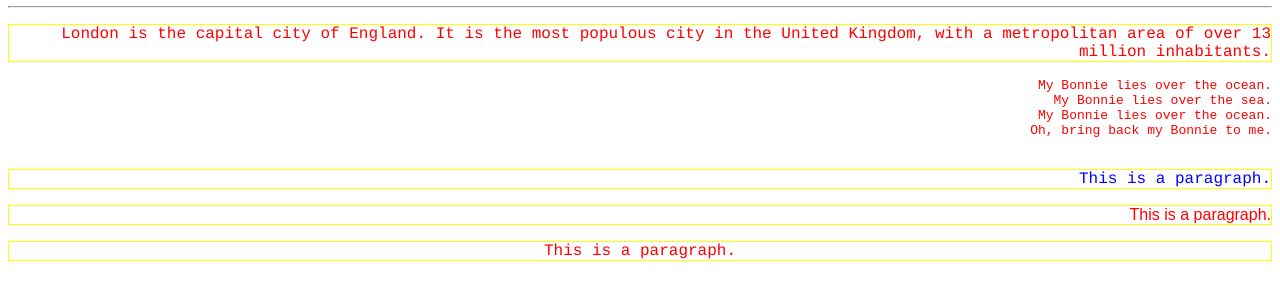
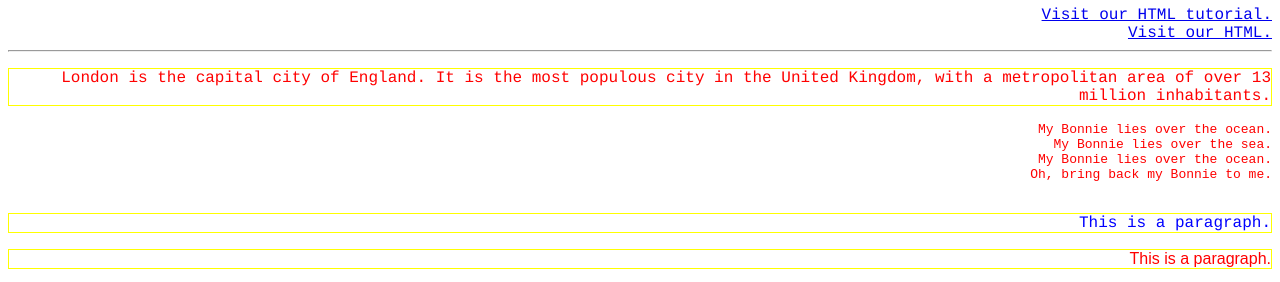
Before and after one commit to reezham/latihan-web, a plain HTML site: page index1.html in a window 1280 px wide. Shown: the part 110-392 px from the top of the page. Drawn offline with Linux system fonts and the light colour scheme.

Commit message:
2 files modified

```diff
--- a/index1.html
+++ b/index1.html
@@ -44,9 +44,13 @@
 
     <script type="module" src="script.js"></script>
   </head>
+
   <body >
+
   <p title="About W3Schools">W3Schools is a web developer's site.</p>
   <h1>London</h1>
+  <a href="index.html">Visit our HTML tutorial.</a><br>
+  <a href="page2.html">Visit our HTML.</a><br>
   <hr>
   <p>London is the capital city of England. It is the most populous city in the United Kingdom, with a metropolitan area of over 13 million inhabitants.</p>
   <pre>
```
Also changed, not shown: page2.html (+1 -1 lines).
